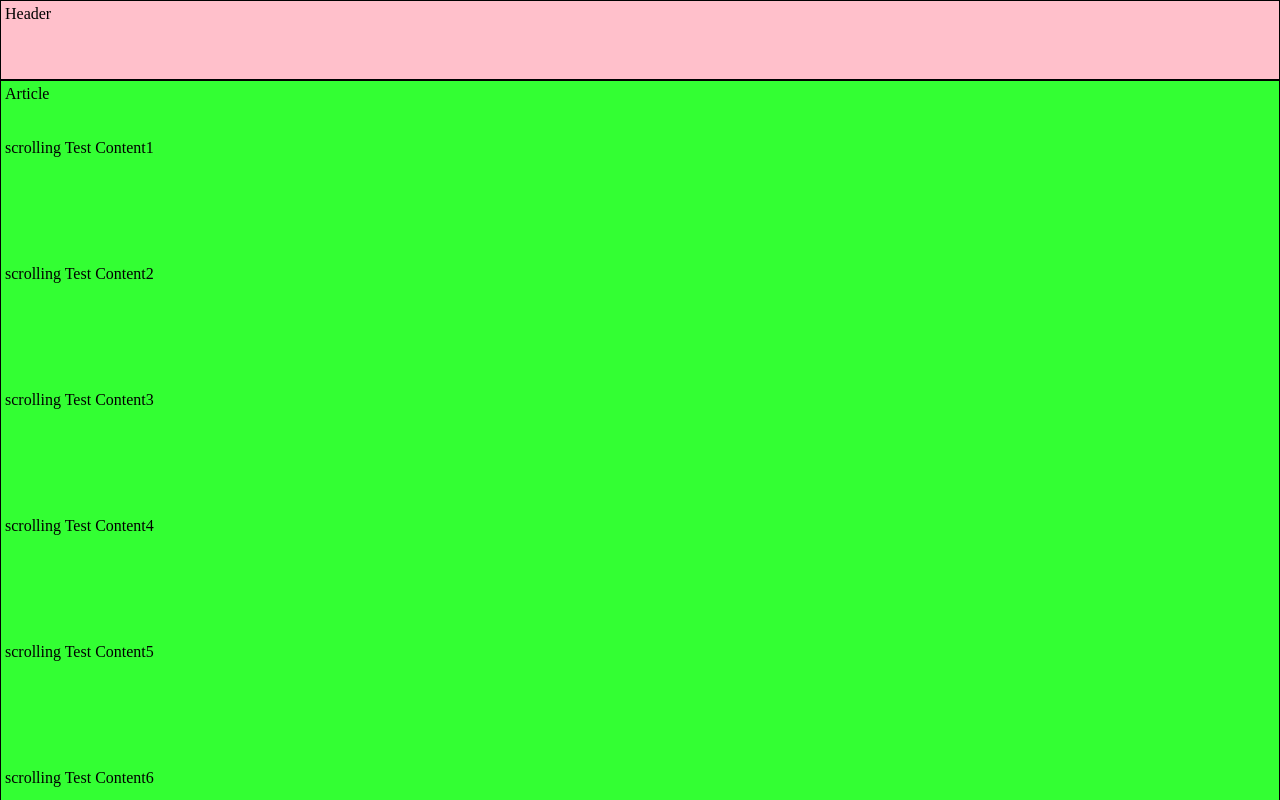
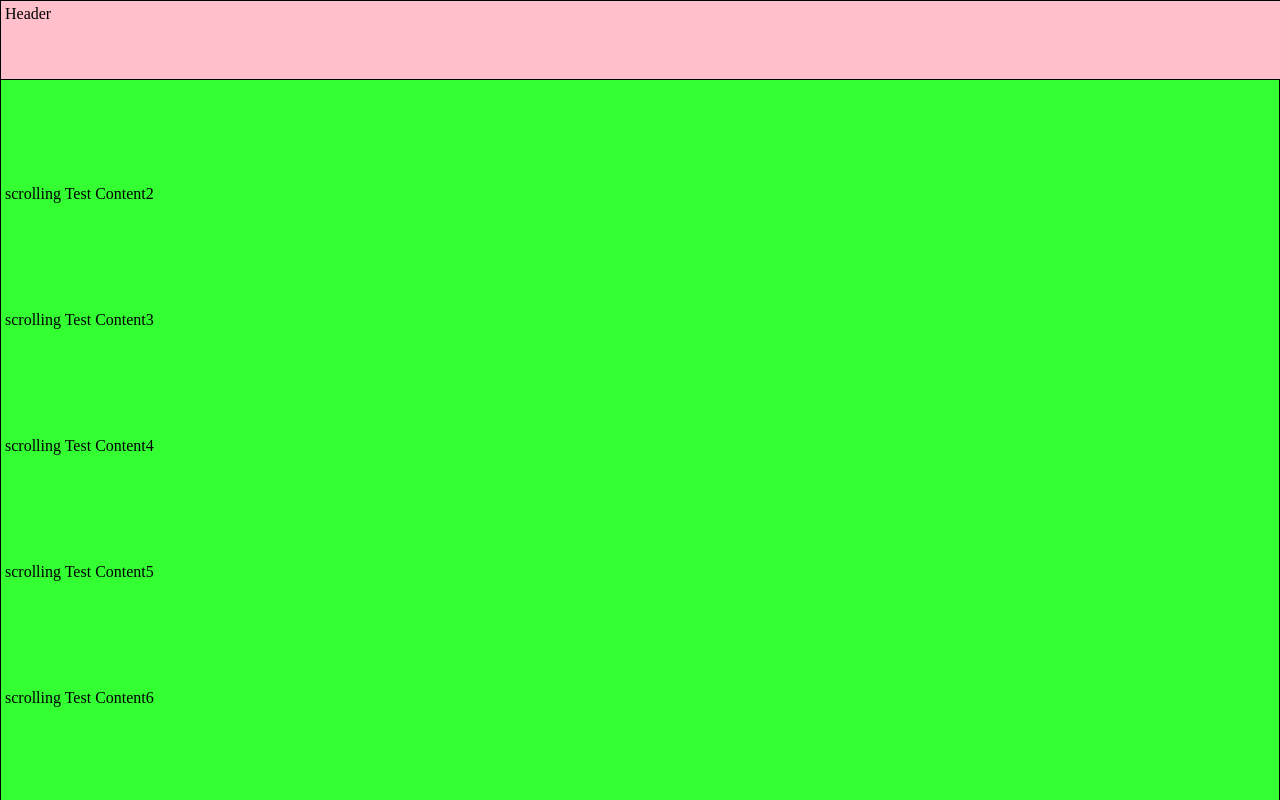
Before and after one commit to kumaran-is/flex-standard-layout, an Angular app: page / in a window 1280 px wide. Shown: the top 800 px of the page. Built offline with nearby package versions, Linux system fonts and the light colour scheme.

Commit message:
initial check-in

```diff
--- a/src/app/app.component.scss
+++ b/src/app/app.component.scss
@@ -64,6 +64,9 @@ footer {
 header {
   max-height: 70px;
   min-height: 70px;
+  position: fixed; /* Set the navbar to fixed position */
+  top: 0; /* Position the navbar at the top of the page */
+  width: 100%; /* Full width */
 }
 
 footer {
@@ -71,12 +74,6 @@ footer {
   min-height: 150px;
 }
 
-/* middle section of main content, width is 5 times greater than 2 side sections - aside & nave sections*/
-main {
-  flex: 5 0 auto;
-}
-
-
 @media (max-width: 700px) {
   main{
     flex-direction: column;
```
